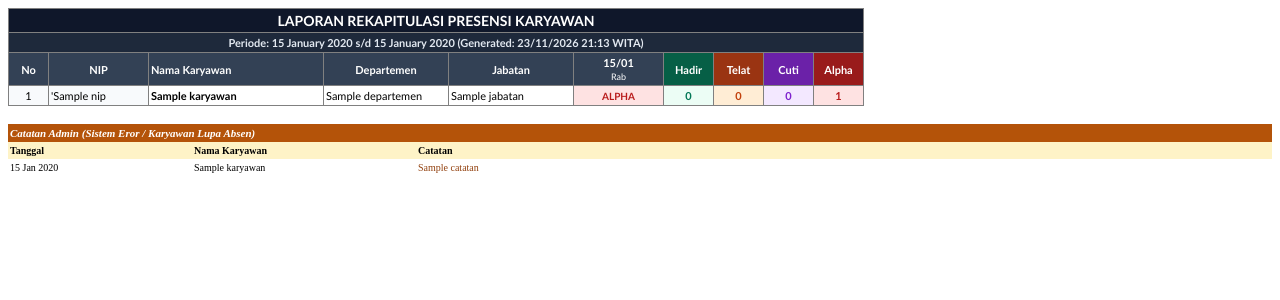
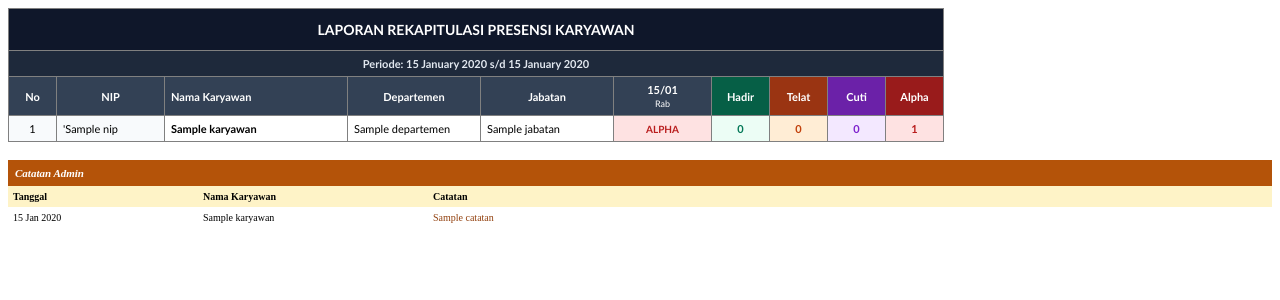
Before and after one commit to widiastika97/absensiplus, a Laravel app: template resources/views/admin/exports/rekap-matrix.blade.php in a window 1280 px wide. Shown: the top 300 px of the page. Run offline with Laravel 12, Linux system fonts and the light colour scheme; the template is opened without the code that fills it: most values are stand-ins (such as "Sample title", 1, 10 or a date in 2020).

Commit message:
Simplify admin notes label for clarity in rekap and dashboard views

```diff
--- a/resources/views/admin/exports/rekap-matrix.blade.php
+++ b/resources/views/admin/exports/rekap-matrix.blade.php
@@ -117,7 +117,7 @@
     <thead>
         <tr>
             <th colspan="3" style="background-color: #b45309; color: #fff; text-align: left; padding: 7px; font-size: 11px;">
-                <i>Catatan Admin (Sistem Eror / Karyawan Lupa Absen)</i>
+                <i>Catatan Admin</i>
             </th>
         </tr>
         <tr>
--- a/resources/views/admin/partials/dashboard-panel.blade.php
+++ b/resources/views/admin/partials/dashboard-panel.blade.php
@@ -151,7 +151,7 @@
                 </div>
                 @endif
                 <button type="button" onclick="editCatatanAbsen({{ $row->karyawan_id }}, '{{ $row->nama }}', '{{ \Illuminate\Support\Carbon::parse($row->log_tanggal)->toDateString() }}', '')" class="mt-2 w-full py-1.5 rounded-xl border border-dashed border-slate-200 hover:border-blue-300 hover:bg-blue-50 text-[10px] font-bold text-slate-400 hover:text-blue-600 transition cursor-pointer">
-                    <i class="fa-solid fa-plus"></i> Catatan Admin (Sistem Eror / Lupa Absen)
+                    <i class="fa-solid fa-plus"></i> Catatan Admin
                 </button>
             </div>
             @endforeach
```
